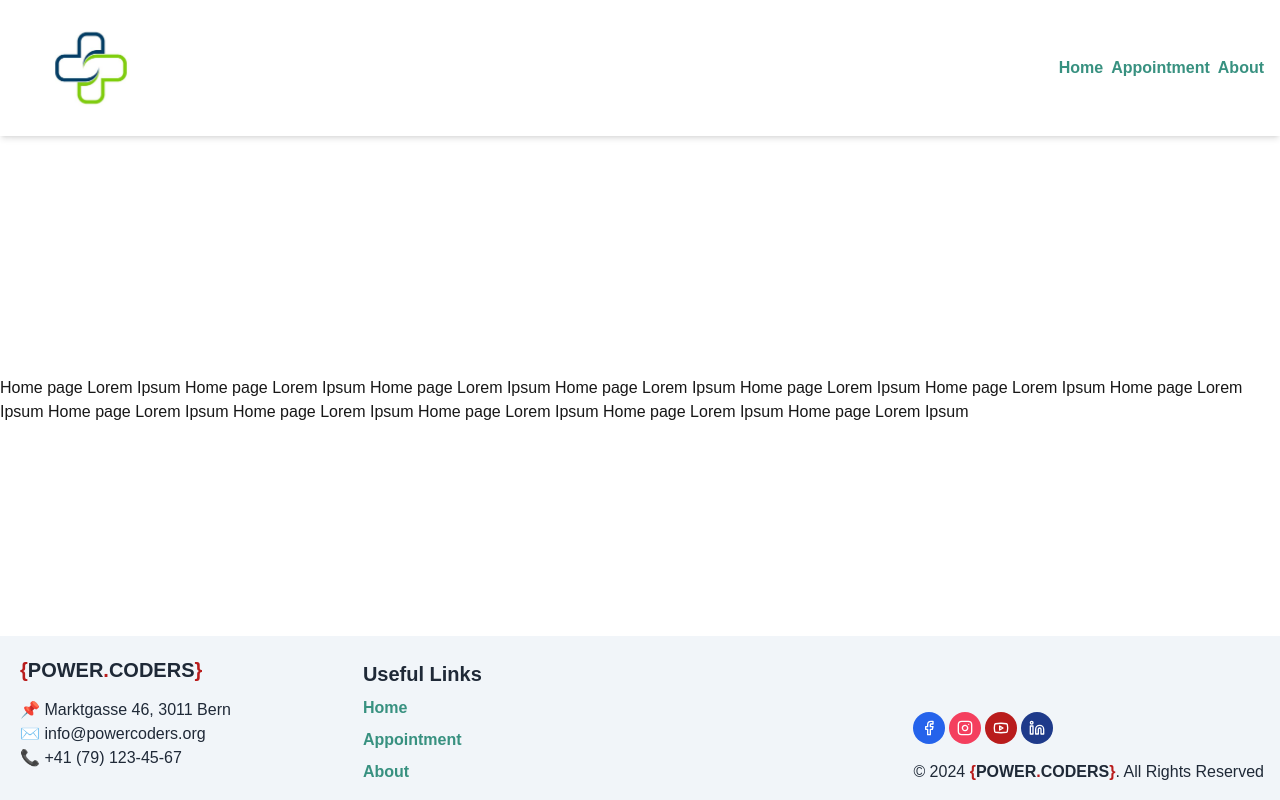
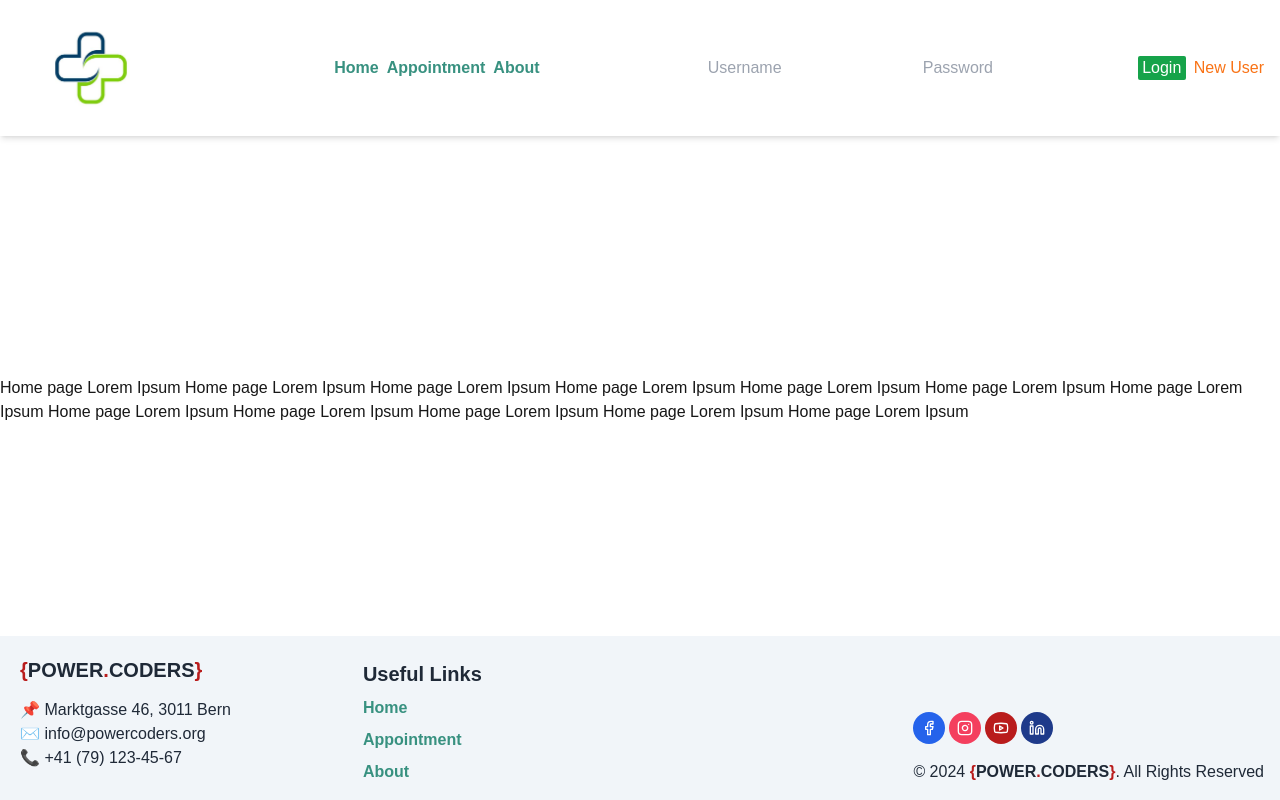
Before and after one commit to lendosh/poco-clinic, a Next.js app: page / in a window 1280 px wide. Built offline with nearby package versions, Linux system fonts and the light colour scheme.

Commit message:
Added login div

```diff
--- a/components/header.js
+++ b/components/header.js
@@ -1,12 +1,14 @@
 import React from 'react';
 import LogoImage from './logo';
 import NavigationLinks from './navigation-links';
+import LoginArea from './login';
 
 const Header = () => {
     return (
         <header className='fixed flex justify-between items-center px-4 py-2 bg-inherit shadow-md top-0 w-full gap-x-8'>
             <LogoImage />
             <NavigationLinks orientation='horizontal'/>
+            <LoginArea />
         </header>
     );
 };
--- /dev/null
+++ b/components/login.js
@@ -0,0 +1,14 @@
+import React from 'react';
+
+const LoginArea = () => {
+    return (
+        <div className="flex items-center space-x-2">
+            <input type="text" placeholder="Username" required />
+            <input type="password" placeholder="Password" required />
+            <button className="mx-1 h-auto w-12  rounded-sm bg-green-600 hover:bg-green-400 text-white" type="submit">Login</button>
+            <a className="text-orange-500" href="#">New User</a>
+        </div>
+    );
+};
+
+export default LoginArea;
```
